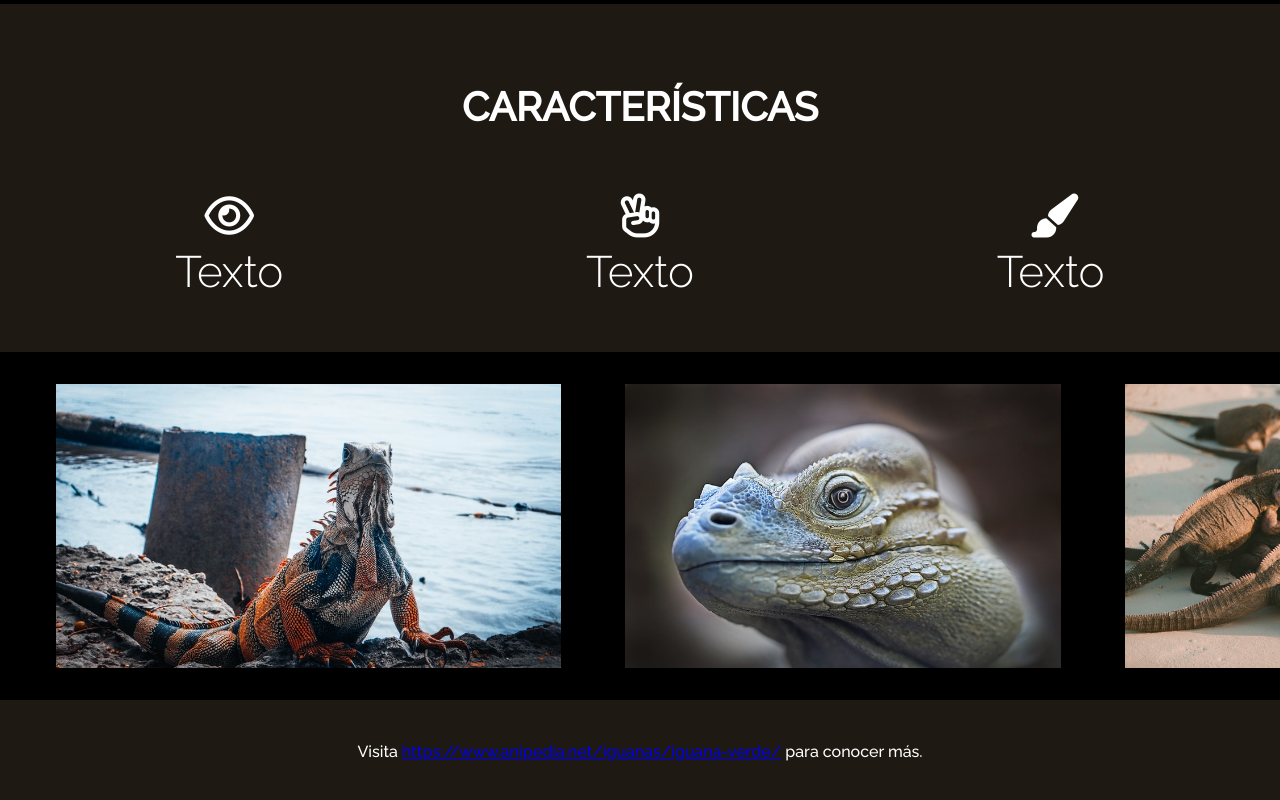
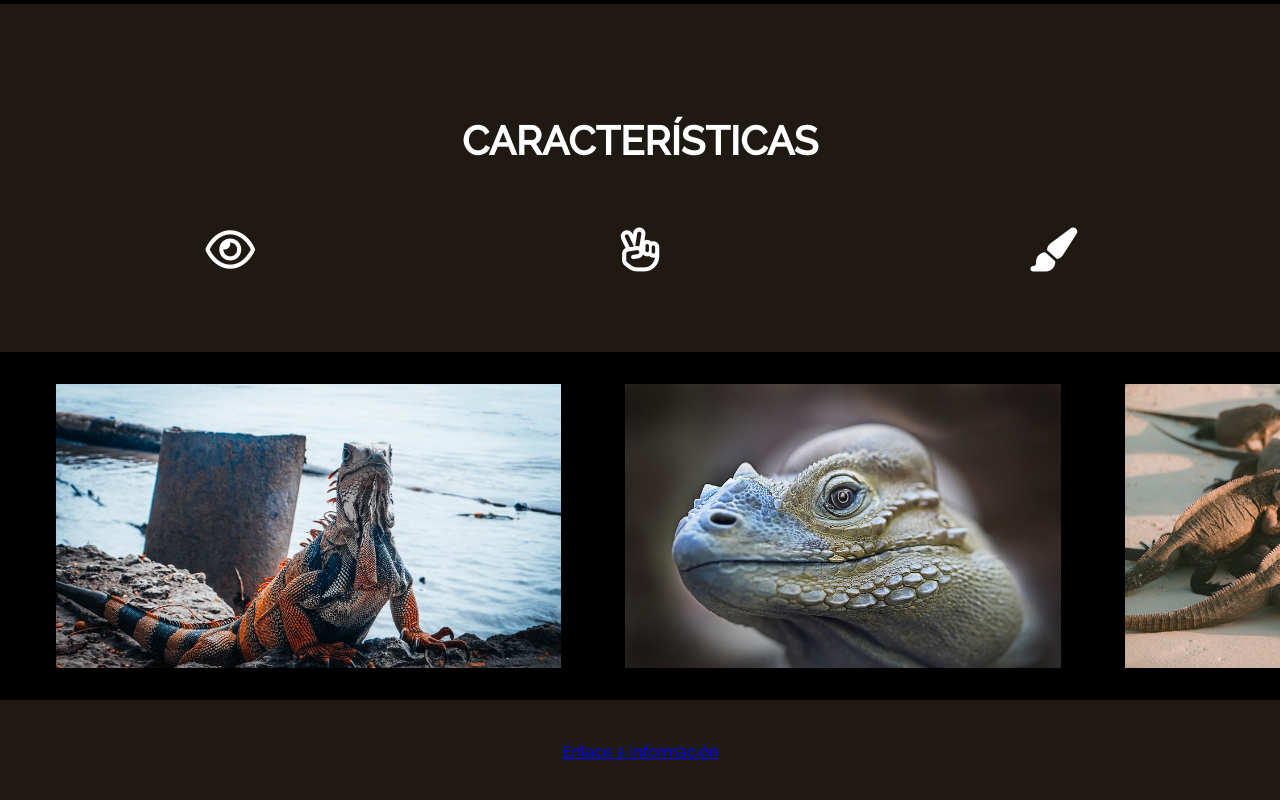
Before and after one commit to natsusu72/IguanaPage, a plain HTML site: page index.html in a window 1280 px wide. Shown: the part 1144-1944 px from the top of the page. Drawn offline with Linux system fonts and the light colour scheme.

Commit message:
cambio de texto de enlace y quite texto de icon

```diff
--- a/index.html
+++ b/index.html
@@ -1,5 +1,6 @@
 <!DOCTYPE html>
 <html lang="en">
+
 <head>
   <meta charset="UTF-8" />
   <meta http-equiv="X-UA-Compatible" content="IE=edge" />
@@ -10,17 +11,12 @@
   <!-- Aqui abajo linkeare El font que piden para el trabajo -->
   <link rel="preconnect" href="https://fonts.googleapis.com" />
   <link rel="preconnect" href="https://fonts.gstatic.com" crossorigin />
-    <link
-      href="https://fonts.googleapis.com/css2?family=Raleway:wght@300;500&display=swap"
-      rel="stylesheet"
-    />
+  <link href="https://fonts.googleapis.com/css2?family=Raleway:wght@300;500&display=swap" rel="stylesheet" />
   <!-- aqui abajo pondre el link de los iconos  -->
-    <link
-      rel="stylesheet"
-      href="https://cdnjs.cloudflare.com/ajax/libs/font-awesome/6.2.1/css/all.min.css"
-    />
+  <link rel="stylesheet" href="https://cdnjs.cloudflare.com/ajax/libs/font-awesome/6.2.1/css/all.min.css" />
   <!-- FIN DE LOS LINKS -->
 </head>
+
 <body>
   <header class="header">
     <h1>Iguanas</h1>
@@ -50,15 +46,12 @@
     <div class="box-icons">
       <div class="box-icon">
         <i class="fa-regular fa-eye"></i>
-          <p>Texto</p>
       </div>
       <div class="box-icon">
         <i class="fa-regular fa-hand-peace"></i>
-          <p>Texto</p>
       </div>
       <div class="box-icon">
         <i class="fa-solid fa-paintbrush"></i>
-          <p>Texto</p>
       </div>
     </div>
   </section>
@@ -69,12 +62,10 @@
   </section>
   <footer>
     <p>
-        Visita
-        <a href="https://www.anipedia.net/iguanas/iguana-verde/"
-          >https://www.anipedia.net/iguanas/iguana-verde/</a
-        >
-        para conocer más.
+
+      <a href="https://www.anipedia.net/iguanas/iguana-verde/">Enlace a información</a>
       </p>
   </footer>
 </body>
+
 </html>
```
Lines whose indentation alone changed are shown as unchanged.
